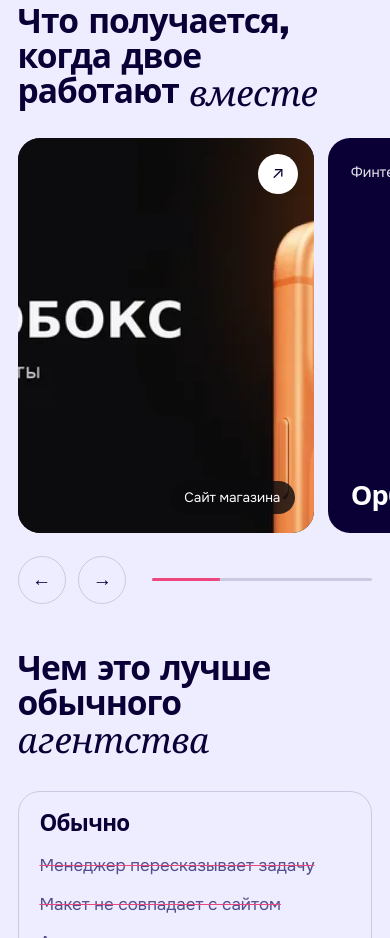
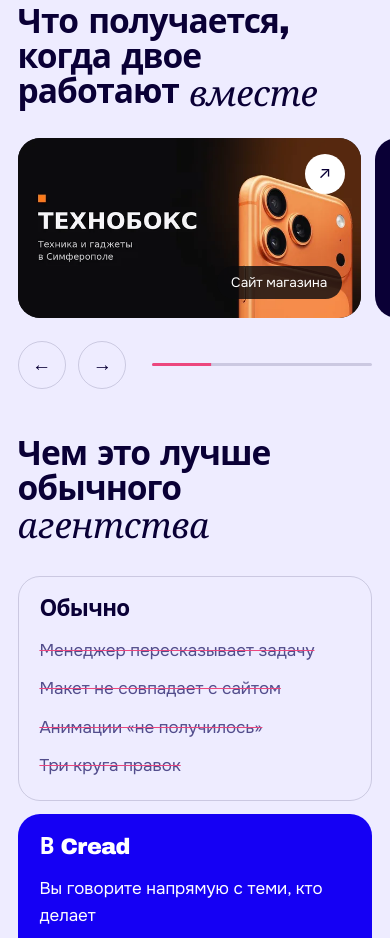
Before and after one commit to fsduyx/cread, a plain HTML site: page index.html in a window 390 px wide. Shown: the part 5940-6878 px from the top of the page. Drawn offline with Linux system fonts and the light colour scheme; a web font is replaced by a local one.

Commit message:
Add files via upload

```diff
--- a/index.html
+++ b/index.html
@@ -365,9 +365,8 @@ pre{font-size:.8rem}
 .steps h3{font-size:1.35rem}
 .rail{gap:.9rem;padding:1.6rem max(1.1rem,env(safe-area-inset-left,0px)) 1.4rem;scroll-padding-inline:1.1rem;scrollbar-width:none;overscroll-behavior-x:contain;-webkit-overflow-scrolling:touch}
 .rail::-webkit-scrollbar{display:none}
-.work{flex:0 0 min(76vw,380px);border-radius:22px;scroll-snap-stop:always}
-.work.real{flex:0 0 min(76vw,380px);aspect-ratio:3/4;align-self:auto}
-.work.real .art img{object-position:center}
+.work{flex:0 0 min(88vw,520px);aspect-ratio:1200/630;border-radius:22px;scroll-snap-stop:always}
+.work.real{flex:0 0 min(88vw,520px);aspect-ratio:1200/630;align-self:auto}
 .work h3{font-size:1.7rem}
 .vs{margin-top:2rem;gap:.8rem}
 .vs div{border-radius:22px}
```
